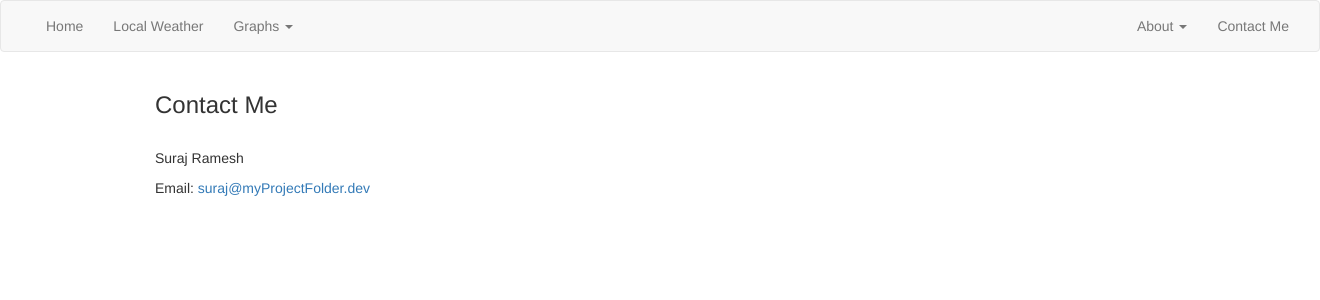
After one commit to projectslinky123/app1, a Flask app: page /contactme in a window 1320 px wide. The commit adds this page. Shown: the top 300 px of the page. Run offline with Flask 2, Linux system fonts and the light colour scheme; some libraries are stand-ins or nearby versions.

```diff
--- a/app/routes.py
+++ b/app/routes.py
@@ -37,6 +37,9 @@ def index():
     ]
     return render_template('index.html', title='Home', pkgs=pkgs)
 
+@app.route('/contactme')
+def contactme():
+    return render_template('contactme.html')
 
 @app.route('/weather')
 def weather():
--- /dev/null
+++ b/app/templates/contactme.html
@@ -0,0 +1,11 @@
+{% extends "base.html" %}
+
+{% block app_content %}
+
+    <div class="container Jumbotron">
+    <h3>Contact Me</h3><br/>
+        <p>Suraj Ramesh</p>
+        <p>Email: <a href="mailto:suraj@myProjectFolder.dev">suraj@myProjectFolder.dev</a></p>
+    </div>
+
+{% endblock %}
--- a/app/templates/topnav.html
+++ b/app/templates/topnav.html
@@ -31,6 +31,7 @@
                                 <li><a href="/index">About the Project</a></li>
                             </ul>
                     </li>
+                    <li><a href="/contactme">Contact Me</a></li>
                 </ul>
             </div>
         </div>
```
